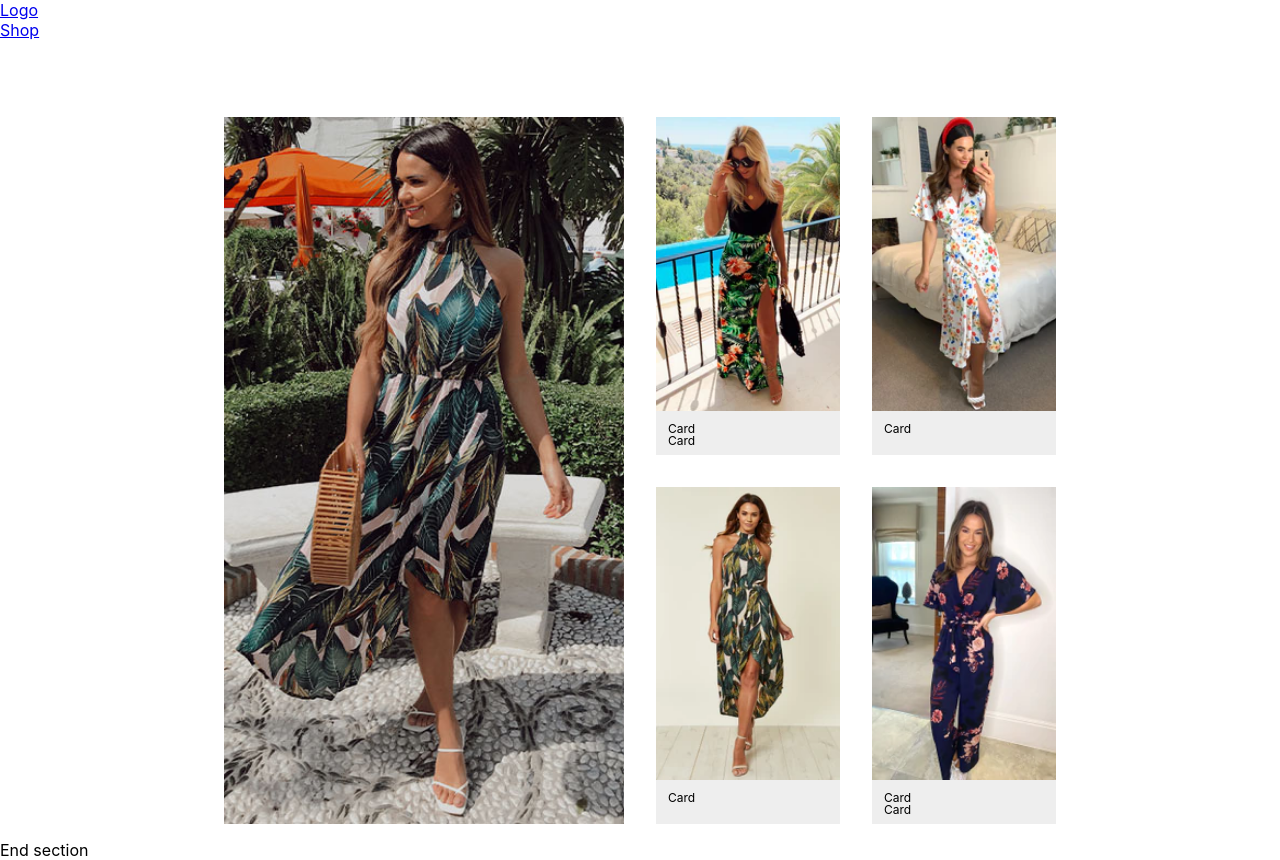
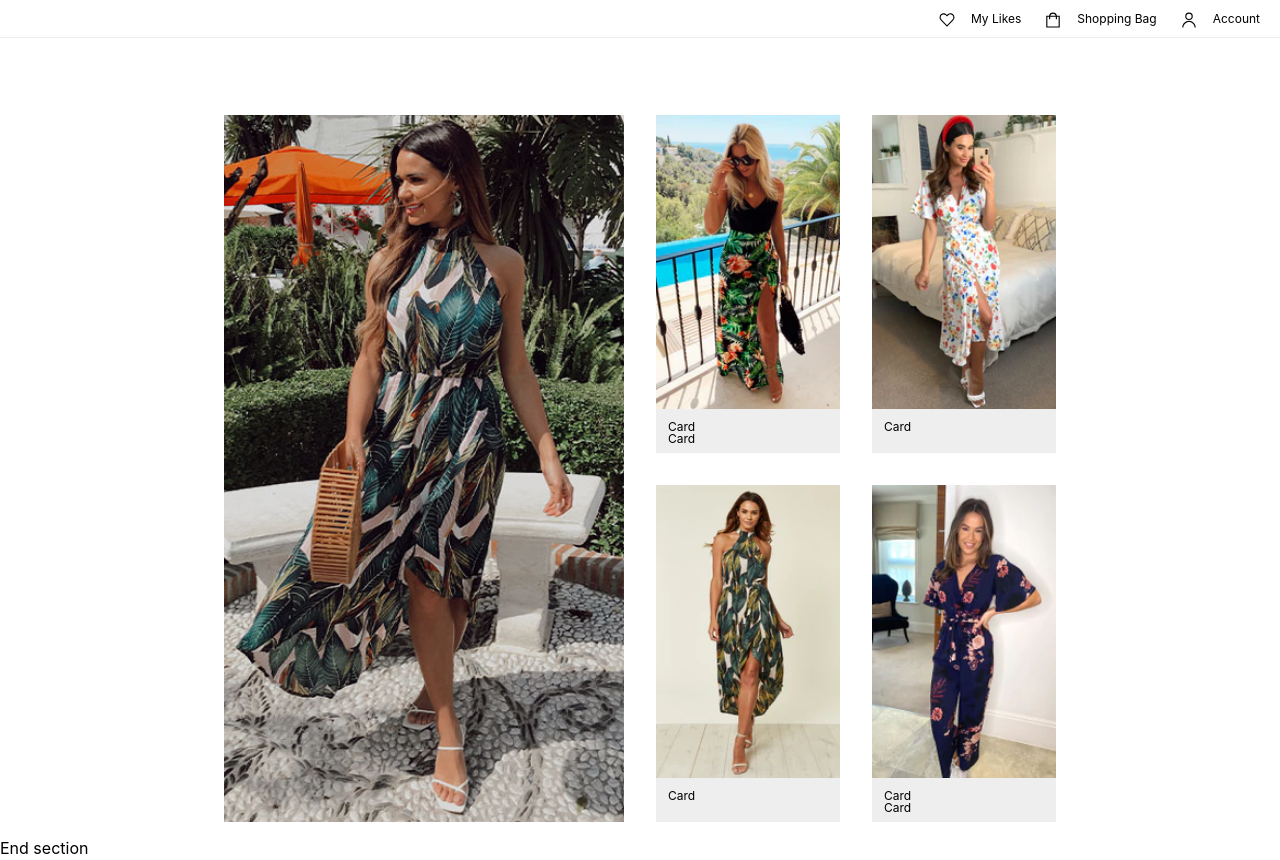
Before and after one commit to florianipate/yaruna, a React (Create React App) app: page / in a window 1280 px wide. Built offline with nearby package versions, Linux system fonts and the light colour scheme.

Commit message:
update the top nav esentials

```diff
--- a/src/routes/TopNav/topNav.component.jsx
+++ b/src/routes/TopNav/topNav.component.jsx
@@ -1,14 +1,33 @@
 import { Fragment } from "react";
 import { Outlet, Link } from 'react-router-dom';
+import { NavigationContainer, TopEsentials, LinksContainer, LinkItem } from "./topNav.style";
 
 const TopNav = () =>{
 
     return(
         <Fragment>
-            <div className="top-navigation">
-                <div><Link className="logo-container" to='/'>Logo</Link></div>
-                <div><Link className="nav-container" to='/shop'>Shop</Link></div>
-            </div>
+
+            <NavigationContainer>
+                <TopEsentials>
+                    <LinksContainer>
+                        <LinkItem>
+                            <svg xmlns="http://www.w3.org/2000/svg" width="24" height="24" role="img" aria-labelledby="nm8ztvj78slrwyscsumzro3vk774m18"><title id="nm8ztvj78slrwyscsumzro3vk774m18">My Likes</title><g fill="none" fillRule="evenodd"><path d="M0 0h24v24H0z"></path><path d="M12.94 4.425L12 5.33l-.767-.736a5.378 5.378 0 00-4.697-1.52 5.362 5.362 0 00-3.968 2.96 5.512 5.512 0 001.014 6.3l8.42 8.67 8.414-8.67a5.516 5.516 0 001.014-6.31 5.357 5.357 0 00-3.964-2.953 5.39 5.39 0 00-4.524 1.354zm4.283.126a3.86 3.86 0 012.858 2.13l.093.202a4.016 4.016 0 01-.827 4.397L12 18.874l-7.35-7.594a4.013 4.013 0 01-.734-4.589 3.865 3.865 0 012.863-2.136c1.17-.192 2.36.16 3.23.944l1.993 1.911 1.807-1.737a3.899 3.899 0 013.415-1.122z" fill="#000"></path></g></svg>
+                            My Likes
+                        </LinkItem>
+                        <LinkItem>
+                            <svg xmlns="http://www.w3.org/2000/svg" width="24" height="24" role="img" aria-labelledby="ptogw698kkb01lumouj2r8pakep3jz8" className="navigation__bag-icon"><title id="ptogw698kkb01lumouj2r8pakep3jz8">Shopping Bag</title><g fill="none" fillRule="evenodd"><path d="M0 0h24v24H0z"></path><path d="M12 2a5.252 5.252 0 015.155 4.25H21V22H3V6.25h3.845A5.252 5.252 0 0112 2zm7.5 5.75h-2.25V11h-1.5V7.75h-7.5V11h-1.5V7.75H4.5V20.5h15V7.75zM12 3.5a3.752 3.752 0 00-3.615 2.75h7.23A3.752 3.752 0 0012 3.5z" fill="#000"></path></g></svg>
+                            Shopping Bag
+                        </LinkItem>
+                        <LinkItem>
+                            <svg xmlns="http://www.w3.org/2000/svg" width="24" height="24" role="img" aria-labelledby="icg7vps41w5qok2c05r03t2l8bh4ebl"><title id="icg7vps41w5qok2c05r03t2l8bh4ebl">My Account</title><g fill="none" fillRule="evenodd"><path d="M0 0h24v24H0z"></path><path d="M12 13c4.746 0 8.86 4.029 8.996 8.742L21 22h-1.5c0-4.004-3.496-7.5-7.5-7.5-3.924 0-7.37 3.367-7.496 7.26L4.5 22H3c0-4.832 4.168-9 9-9zm0-11a5 5 0 110 10 5 5 0 010-10zm0 1.5a3.5 3.5 0 100 7 3.5 3.5 0 000-7z" fill="#000"></path></g></svg>
+                            Account
+                            <b className="caret"></b>
+                        </LinkItem>
+                    </LinksContainer>
+                </TopEsentials>
+                {/* <div className="logo-container"><Link  to='/'>Logo</Link></div> */}
+                {/* <div><Link className="nav-container" to='/shop'>Shop</Link></div> */}
+            </NavigationContainer>
             <Outlet />
         </Fragment>
     );
--- /dev/null
+++ b/src/routes/TopNav/topNav.style.jsx
@@ -0,0 +1,33 @@
+import styled from 'styled-components';
+
+export const NavigationContainer = styled.div`
+    min-height:0;
+    width: 100%;
+    // display: flex;
+    // justify-content: space-between;
+    margin-bottom: 25px;
+    border-bottom:1px solid #ececec;`
+
+export const TopEsentials = styled.div`
+    width:100%;
+    display: flex;
+    justify-content: flex-end;`
+
+export const LinksContainer = styled.ul`
+    display:flex;
+    justify-content: flex-end;`
+
+export const LinkItem = styled.li`
+    display: inline;
+    // min-width: 100px;
+    border-block-end-style: none;
+    margin-right:20px;
+    line-height: 27px;
+    font-size: 12px;
+    padding 5px 0;
+    & svg {
+        transform: scale(0.75);
+        vertical-align: middle;
+        display: inline-block;
+        margin-right: 12px;
+    }`
```
